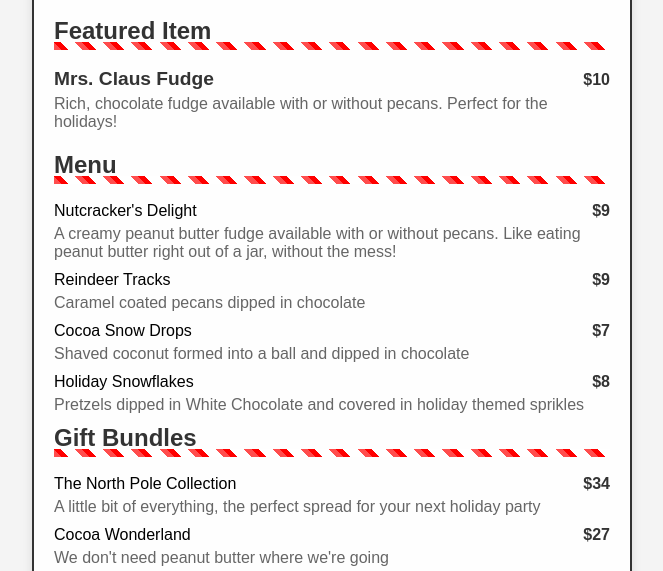
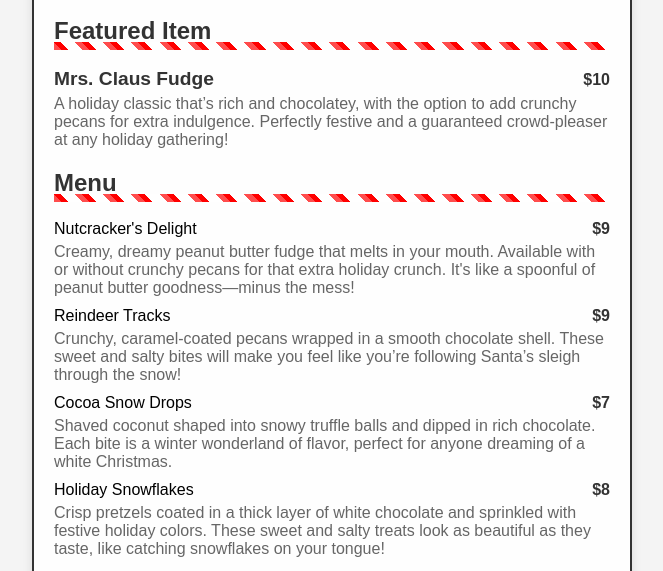
Before and after one commit to jameswolff96/thetreatedwolff, a plain HTML site: page index.html in a window 1280 px wide. Shown: the part 147-718 px from the top of the page, without its empty margins (308-971 px from the left). Drawn offline with Linux system fonts and the light colour scheme.

Commit message:
Update product descriptions

```diff
--- a/index.html
+++ b/index.html
@@ -24,7 +24,7 @@
                   <span class="price">$10</span>
           </div>
           <div class="description">
-            <p>Rich, chocolate fudge available with or without pecans. Perfect for the holidays!</p>
+            <p>A holiday classic that’s rich and chocolatey, with the option to add crunchy pecans for extra indulgence. Perfectly festive and a guaranteed crowd-pleaser at any holiday gathering!</p>
           </div>
         </div>
       </section>
@@ -38,7 +38,7 @@
             <span class="price">$9</span>
           </div>
           <div class="description">
-            <p>A creamy peanut butter fudge available with or without pecans. Like eating peanut butter right out of a jar, without the mess!</p>
+            <p>Creamy, dreamy peanut butter fudge that melts in your mouth. Available with or without crunchy pecans for that extra holiday crunch. It's like a spoonful of peanut butter goodness—minus the mess!</p>
           </div>
         </div>
         <div class="product">
@@ -47,7 +47,7 @@
             <span class="price">$9</span>
           </div>
           <div class="description">
-            <p>Caramel coated pecans dipped in chocolate</p>
+            <p>Crunchy, caramel-coated pecans wrapped in a smooth chocolate shell. These sweet and salty bites will make you feel like you’re following Santa’s sleigh through the snow!</p>
           </div>
         </div>
         <div class="product">
@@ -56,7 +56,7 @@
             <span class="price">$7</span>
           </div>
           <div class="description">
-            <p>Shaved coconut formed into a ball and dipped in chocolate</p>
+            <p>Shaved coconut shaped into snowy truffle balls and dipped in rich chocolate. Each bite is a winter wonderland of flavor, perfect for anyone dreaming of a white Christmas.</p>
           </div>
         </div>
         <div class="product">
@@ -65,7 +65,7 @@
             <span class="price">$8</span>
           </div>
           <div class="description">
-            <p>Pretzels dipped in White Chocolate and covered in holiday themed sprikles</p>
+            <p>Crisp pretzels coated in a thick layer of white chocolate and sprinkled with festive holiday colors. These sweet and salty treats look as beautiful as they taste, like catching snowflakes on your tongue!</p>
           </div>
         </div>
 
@@ -76,7 +76,7 @@
             <span class="price">$34</span>
           </div>
           <div class="description">
-            <p>A little bit of everything, the perfect spread for your next holiday party</p>
+            <p>A little bit of everything! This delightful assortment is packed with a selection of our holiday treats, making it the perfect spread for holiday gatherings or gift-giving. Treat yourself or someone special to a taste of the North Pole!</p>
           </div>
         </div>
         <div class="product">
@@ -85,7 +85,7 @@
             <span class="price">$27</span>
           </div>
           <div class="description">
-            <p>We don't need peanut butter where we're going</p>
+            <p>A chocolate lover's paradise! This bundle is filled with our most decadent treats, all coated in rich, luscious chocolate. Perfect for those who love their holiday treats with a cocoa-covered twist!</p>
           </div>
         </div>
       </section>
```
